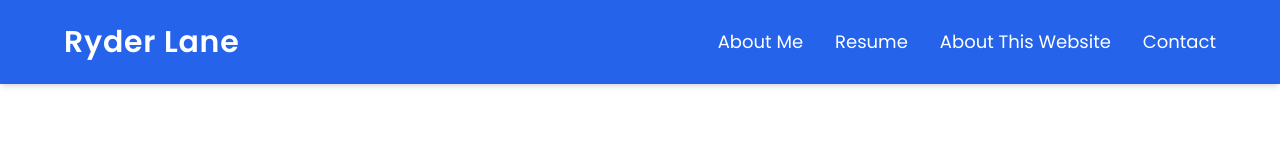
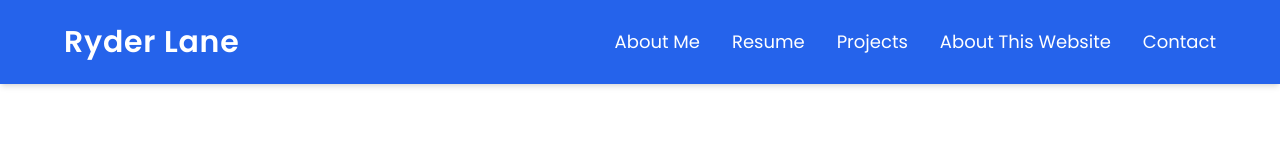
Before and after one commit to ryderlane/My-Website, a Next.js app: page /projects in a window 1280 px wide. Shown: the top 160 px of the page. Built offline with nearby package versions, Linux system fonts and the light colour scheme.

Commit message:
layout fix for project + github

```diff
--- a/app/layout.tsx
+++ b/app/layout.tsx
@@ -3,12 +3,21 @@ import Link from 'next/link'
 import { Github, Linkedin, Mail } from 'lucide-react'
 import PageTransitionWrapper from '../components/PageTransitionWrapper'
 import { Analytics } from "@vercel/analytics/next"
+
 export const metadata = {
   title: 'Ryder Lane - Personal Website',
   description: 'Professional portfolio of Ryder Lane',
 }
 
 export default function RootLayout({ children }: { children: React.ReactNode }) {
+  const navItems = [
+    { path: '/', label: 'About Me' },
+    { path: '/resume', label: 'Resume' },
+    { path: '/projects', label: 'Projects' },
+    { path: '/about', label: 'About This Website' },
+    { path: '/contact', label: 'Contact' },
+  ]
+
   return (
     <html lang="en" className="h-full">
       <body className="h-full m-0 p-0 flex flex-col">
@@ -16,19 +25,13 @@ export default function RootLayout({ children }: { children: React.ReactNode })
           <div className="max-w-6xl mx-auto flex items-center justify-between">
             <h1 className="text-3xl font-bold tracking-wide">Ryder Lane</h1>
             <div className="flex space-x-8 text-lg font-medium">
-         {['/', '/resume', '/about', '/contact'].map((path, i) => (
+              {navItems.map(({ path, label }) => (
                 <Link
-            key={i}
+                  key={path}
                   href={path}
                   className="transform transition-transform duration-200 hover:scale-110 hover:text-blue-200"
                 >
-            {path === '/'
-              ? 'About Me'
-             : path === '/about'
-              ? 'About This Website'
-              : path === '/projects'
-              ? 'Projects'
-             : path.replace('/', '').replace(/^\w/, (c) => c.toUpperCase())}
+                  {label}
                 </Link>
               ))}
             </div>
@@ -69,7 +72,8 @@ export default function RootLayout({ children }: { children: React.ReactNode })
           </div>
           <p className="text-sm">© {new Date().getFullYear()} Ryder Lane</p>
         </footer>
-         <Analytics/>
+
+        <Analytics />
       </body>
     </html>
   )
```
Also changed, not shown: app/projects/page.tsx (+7 -0 lines). Lines whose indentation alone changed are shown as unchanged.
